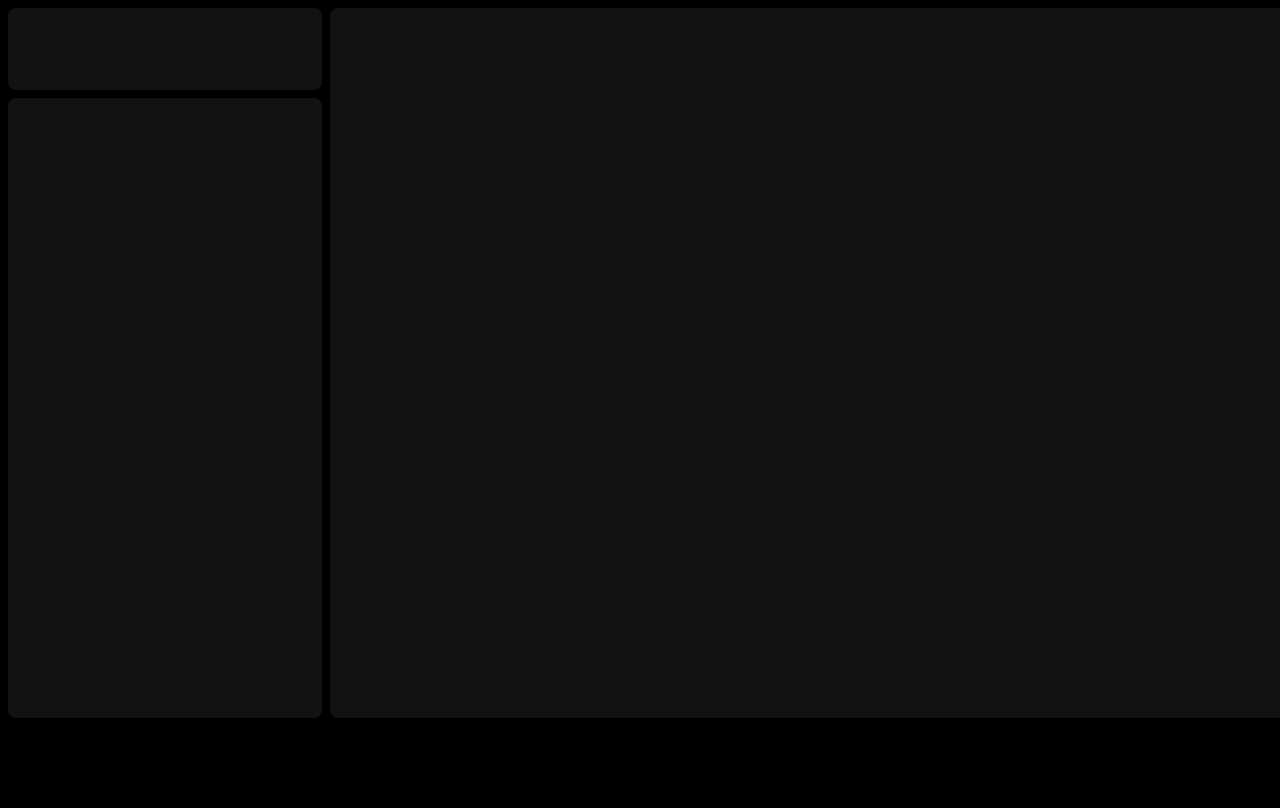
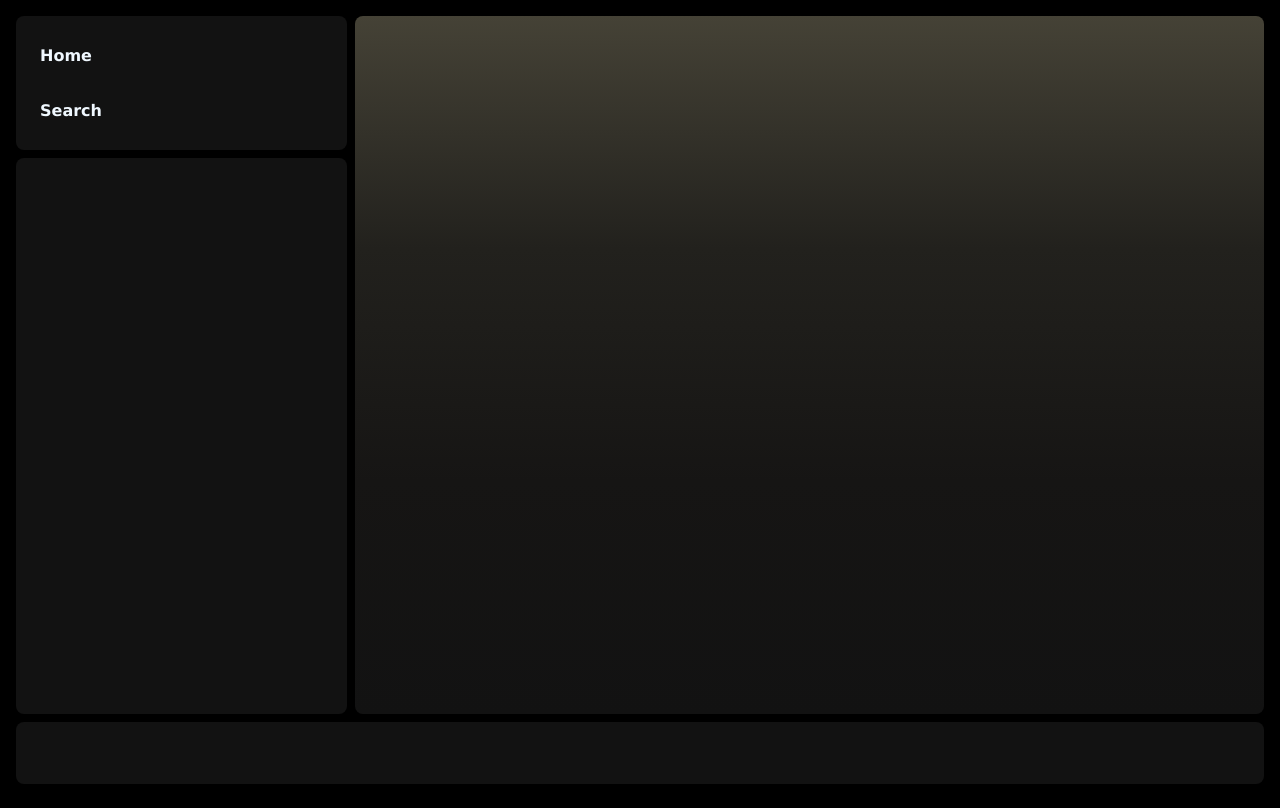
Before and after one commit to bayusatmoko/dangdutan, a Next.js app: page / in a window 1280 px wide. Built offline with nearby package versions, Linux system fonts and the light colour scheme.

Commit message:
finish skeleton

```diff
--- a/app/globals.css
+++ b/app/globals.css
@@ -26,8 +26,10 @@
     rgb(var(--background-start-rgb));
 } */
 
-html, body {
+html,
+body {
   height: 100%;
+  padding: 8px;
   background-color: black;
   color: aliceblue;
 }
@@ -36,11 +38,29 @@ html, body {
   grid-area: menu;
   border-radius: 8px;
   background-color: #121212;
+  display: flex;
+  padding: 8px 12px;
+}
+
+ul {
+  padding: 4px 12px;
+  display: flex;
+  flex-direction: column;
+  justify-content: space-around;
+  font-family: Verdana, Geneva, Tahoma, sans-serif;
+  font-size: 1rem;
+  font-weight: 700;
 }
 .main-view {
   grid-area: main-view;
   border-radius: 8px;
-background-color: #121212;
+  background-image: linear-gradient(
+    to bottom,
+    #454236,
+    #22211d,
+    #161514,
+    #121212
+  );
 }
 
 .bottom-menu {
@@ -56,22 +76,27 @@ background-color: white;
   gap: 0;
 }
 
+.now-playing-bar {
+  grid-area: now-playing-bar;
+  border-radius: 8px;
+  background-color: #121212;
+}
+
 .grid-container {
   display: grid;
   grid-template-areas:
-  'menu main-view main-view main-view'
-  'bottom-menu main-view main-view main-view'
-  'bottom-menu main-view main-view main-view'
-  'bottom-menu main-view main-view main-view'
-  'bottom-menu main-view main-view main-view'
-  'bottom-menu main-view main-view main-view'
-  'bottom-menu main-view main-view main-view'
-  'bottom-menu main-view main-view main-view'
-  'now-playing-bar now-playing-bar now-playing-bar now-playing-bar';
+    "menu main-view main-view main-view main-view"
+    "bottom-menu main-view main-view main-view main-view"
+    "bottom-menu main-view main-view main-view main-view"
+    "bottom-menu main-view main-view main-view main-view"
+    "bottom-menu main-view main-view main-view main-view"
+    "bottom-menu main-view main-view main-view main-view"
+    "bottom-menu main-view main-view main-view main-view"
+    "bottom-menu main-view main-view main-view main-view"
+    "bottom-menu main-view main-view main-view main-view"
+    "now-playing-bar now-playing-bar now-playing-bar now-playing-bar now-playing-bar";
   gap: 8px;
-background-color: black;
   height: 100%;
   min-height: 95%;
   width: 100%;
-margin: 8px;
 }
--- a/app/page.js
+++ b/app/page.js
@@ -1,9 +1,29 @@
 export default function Home() {
-    return (
-      <div class="grid-container">
-        <div class="menu"></div>
-        <div class="main-view"></div>
-        <div class="bottom-menu"></div>
+  return (
+    <div className="grid-container">
+      <div className="menu">
+        <ul>
+          <li>
+            <a
+              href="#"
+              class="hover:font-black dark:hover:bg-gray-600 dark:hover:text-white"
+            >
+              Home
+            </a>
+          </li>
+          <li>
+            <a
+              href="#"
+              class="hover:font-black dark:hover:bg-gray-600 dark:hover:text-white"
+            >
+              Search
+            </a>
+          </li>
+        </ul>
       </div>
-    );
+      <div className="main-view"></div>
+      <div className="bottom-menu"></div>
+      <div className="now-playing-bar"></div>
+    </div>
+  );
 }
```
Lines whose indentation alone changed are shown as unchanged.
